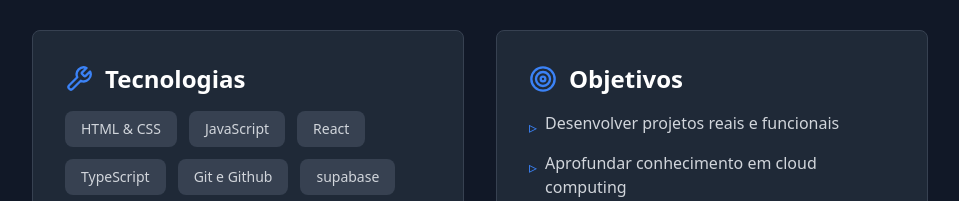
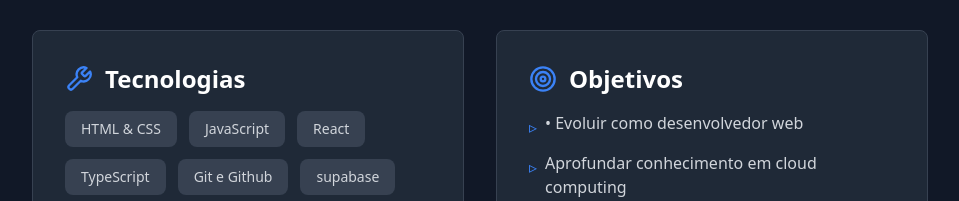
Before and after one commit to pkeddits/Portfolio, a React (Vite) app: page / in a window 1280 px wide. Shown: the part 2030-2231 px from the top of the page, without its empty margins (160-1119 px from the left). Built offline with nearby package versions, Linux system fonts and the light colour scheme.

Commit message:
Updated About.tsx

```diff
--- a/src/pages/About.tsx
+++ b/src/pages/About.tsx
@@ -60,7 +60,7 @@ export default function About() {
             <ul className="space-y-3 text-gray-300">
               <li className="flex items-start gap-2">
                 <span className="text-blue-500 mt-1">▹</span>
-                <span>Desenvolver projetos reais e funcionais</span>
+                <span>• Evoluir como desenvolvedor web</span>
               </li>
               <li className="flex items-start gap-2">
                 <span className="text-blue-500 mt-1">▹</span>
```
